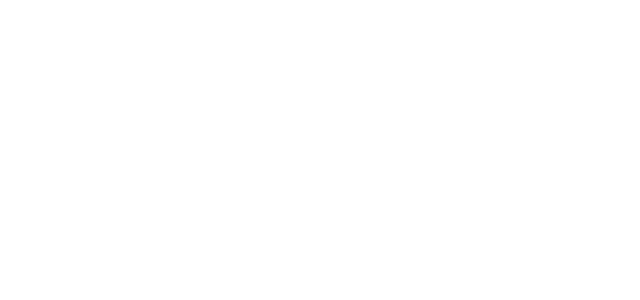
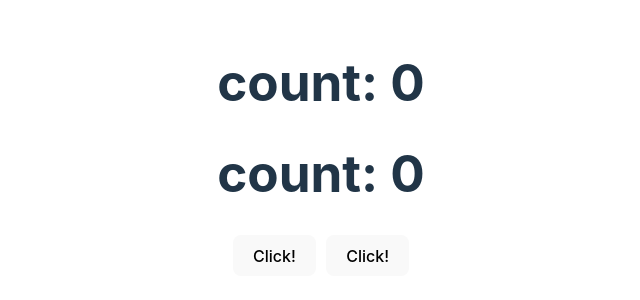
Before and after one commit to alexvyber/react_state_management, a React (Vite) app in the folder working/: page / in a window 1280 px wide. Shown: the part 252-552 px from the top of the page, without its empty margins (319-959 px from the left). Built offline with nearby package versions, Linux system fonts and the light colour scheme.

Commit message:
finished 7 video

```diff
--- a/working/src/app.tsx
+++ b/working/src/app.tsx
@@ -9,6 +9,7 @@
 import { UseEffect } from "./lessons/use-effect"
 import { UsePicture } from "./lessons/use-picture"
 import { UsePicture as UsePictureAlt } from "./lessons/use-picture-alt"
+import { UseStorage } from "./lessons/use-storage"
 
 function App() {
   return (
@@ -20,6 +21,7 @@
         {/* <UseEffect /> */}
         {/* <UsePicture /> */}
         {/* <UsePictureAlt /> */}
+        <UseStorage />
       </div>
     </ThemeProvider>
   )
--- /dev/null
+++ b/working/src/hooks/use-storage.ts
@@ -0,0 +1,15 @@
+import { useEffect, useState } from "react"
+
+export const useStorage = <T>(key: string, initailState: T) => {
+  const [state, setState] = useState(initailState)
+
+  useEffect(() => {
+    let existingState = localStorage.getItem(key)
+    if (existingState) setState(JSON.parse(existingState))
+  }, [key])
+
+  const handleChangeState = (state: T) => {
+    setState(state), localStorage.setItem(key, JSON.stringify(state))
+  }
+  return [state, handleChangeState] as const
+}
--- /dev/null
+++ b/working/src/lessons/use-storage.tsx
@@ -0,0 +1,30 @@
+import { useState } from "react"
+import { useStorage } from "../hooks/use-storage"
+
+export const UseStorage = () => {
+  let [count, setCount] = useStorage<number>("key", 0)
+  const [count2, setCount2] = useState(0)
+
+  return (
+    <main>
+      <h1>count: {count}</h1>
+      <h1>count: {count2}</h1>
+      <div style={{ display: "flex", gap: "10px", justifyContent: "center" }}>
+        <button
+          onClick={() => {
+            setCount2(count2 + 1)
+          }}
+        >
+          Click!
+        </button>
+        <button
+          onClick={() => {
+            setCount(count + 1)
+          }}
+        >
+          Click!
+        </button>
+      </div>
+    </main>
+  )
+}
```
